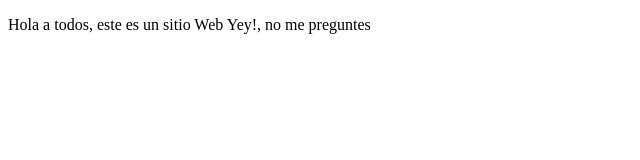
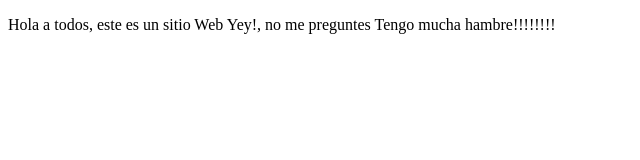
Before and after one commit to SebastianJSAC/DemoCursoPrework, a plain HTML site: page index.html in a window 1280 px wide. Shown: the whole page, without its empty margins (0-640 px from the left). Drawn offline with Linux system fonts and the light colour scheme.

Commit message:
cambios agrege texto

```diff
--- a/index.html
+++ b/index.html
@@ -9,6 +9,7 @@
     <p>
         Hola a todos, este es un sitio Web
         Yey!, no me preguntes
+        Tengo mucha hambre!!!!!!!!
     </p>
 </body>
 </html>
```
